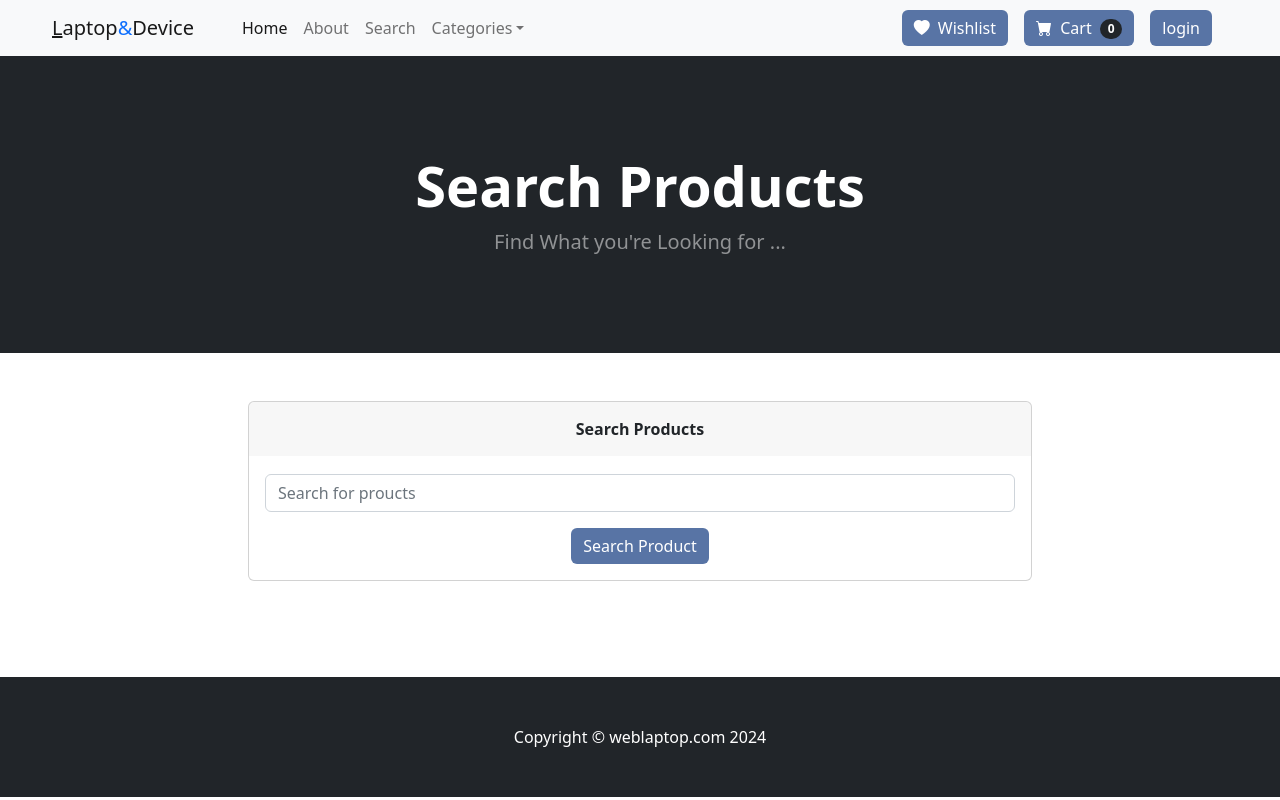
After one commit to thuong-2305/project-web-ecommerce-python, a Django app: page /search/ in a window 1280 px wide. The commit adds this page. Run offline with Django 5.2, Linux system fonts and the light colour scheme; some libraries are stand-ins or nearby versions.

Commit message:
Add feature search products

```diff
--- a/static/css/update_user.css
+++ b/static/css/update_user.css
@@ -13,7 +13,7 @@
     background-color: #fff;
 }
 
-.card {
+.card.shadow-sm {
     border-radius: 12px;
     overflow: hidden;
     border: none;
--- a/store/templates/navbar.html
+++ b/store/templates/navbar.html
@@ -8,6 +8,7 @@
             <ul class="navbar-nav me-auto mb-2 mb-lg-0 ms-lg-4">
                 <li class="nav-item"><a class="nav-link active" aria-current="page" href="{% url 'home' %}">Home</a></li>
                 <li class="nav-item"><a class="nav-link" href="{% url 'about' %}">About</a></li>
+                <li class="nav-item"><a class="nav-link" href="{% url 'search' %}">Search</a></li>
                 <li class="nav-item dropdown">
                     <a class="nav-link dropdown-toggle" id="navbarDropdown" href="#" role="button" data-bs-toggle="dropdown" aria-expanded="false">Categories</a>
                     <ul class="dropdown-menu" aria-labelledby="navbarDropdown">
@@ -45,7 +46,7 @@
                 </div>
 
                 {% else %}
-                <a href="{% url 'login' %}" class="btn btn-outline-dark me-3">login</a>
+                <a href="{% url 'login' %}" class="btn btn-outline-dark mx-3">login</a>
                 {% endif %}
             </div>
         </div>
--- /dev/null
+++ b/store/templates/search.html
@@ -0,0 +1,94 @@
+{% extends 'base.html' %}
+{% load humanize %}
+
+{% block content %}
+<header class="bg-dark py-5">
+    <div class="container px-4 px-lg-5 my-5">
+        <div class="text-center text-white">
+            <h1 class="display-4 fw-bolder">Search Products</h1>
+            <p class="lead fw-normal text-white-50 mb-0">Find What you're Looking for ...</p>
+        </div>
+    </div>
+</header>
+
+<div class="container">
+    <div class="row">
+        <center>
+            <div class="col-8 my-5">
+                <div class="card text-center">
+                    <div class="card-header">
+                        Search Products
+                    </div>
+                    <div class="card-body">
+                        <form action="{% url 'search' %}" method="post">
+                            {% csrf_token %}
+                            <div class="mb-3">
+                                <input type="text" class="form-control" placeholder="Search for proucts"
+                                    name="searched">
+                            </div>
+                            <button type="submit" class="btn btn-secondary">Search Product</button>
+                        </form>
+                    </div>
+                </div>
+                <br><br>
+            </div>
+            <div class="container px-4 px-lg-5 mt-5">
+                {% if searched %}
+                <div class="row gx-4 gx-lg-5 row-cols-2 row-cols-md-3 row-cols-xl-4 justify-content-start">
+                    {% for product in searched %}
+                    {% if product.is_sale %}
+                    <div class="col mb-5">
+                        <div class="card h-70">
+                            <div class="badge bg-danger text-white position-absolute"
+                                style="top: 0.5rem; right: 0.5rem">Sale
+                            </div>
+                            <!-- Product image-->
+                            <img class="card-img-top" src="{{ product.image.url }}" alt="..." />
+                            <!-- Product details-->
+                            <div class="card-body p-4">
+                                <div class="text-center">
+                                    <!-- Product name-->
+                                    <h5 class="fw-semibold text-secondary">{{ product.name }}</h5>
+                                    <!-- Product price-->
+                                    <strike class="">{{ product.price|floatformat:0|intcomma }} đ</strike> <br>
+                                    <span class="text-primary fw-bold fs-5">{{ product.sale_price|floatformat:0|intcomma }} đ</span>
+                                </div>
+                            </div>
+                            <!-- Product actions-->
+                            <div class="card-footer p-4 pt-0 border-top-0 bg-transparent">
+                                <div class="text-center"><a class="btn btn-outline-dark mt-auto"
+                                        href="{% url 'product' product.id %}">View product</a></div>
+                            </div>
+                        </div>
+                    </div>
+                    {% else %}
+                    <div class="col mb-5">
+                        <div class="card h-70">
+                            <!-- Product image-->
+                            <img class="card-img-top" src="{{ product.image.url }}" alt="..." />
+                            <!-- Product details-->
+                            <div class="card-body p-4">
+                                <div class="text-center">
+                                    <!-- Product name-->
+                                    <h5 class="fw-semibold text-secondary">{{ product.name }}</h5>
+                                    <!-- Product price-->
+                                    <span class="text-primary fw-bold fs-5">{{ product.price|floatformat:0|intcomma }}
+                                        đ</span>
+                                </div>
+                            </div>
+                            <!-- Product actions-->
+                            <div class="card-footer p-4 pt-0 border-top-0 bg-transparent">
+                                <div class="text-center"><a class="btn btn-outline-dark mt-auto"
+                                        href="{% url 'product' product.id %}">View product</a></div>
+                            </div>
+                        </div>
+                    </div>
+                    {% endif %}
+                    {% endfor %}
+                </div>
+                {% endif %}
+            </div>
+        </center>
+    </div>
+</div>
+{% endblock %}
--- a/store/templates/update_user.html
+++ b/store/templates/update_user.html
@@ -29,7 +29,7 @@
             <div class="col-md-6">
                 <div class="card shadow-sm">
                     <div class="card-body">
-                        <form method="post" action="{% url 'register' %}">
+                        <form method="post" action="{% url 'update_user' %}">
                             {% csrf_token %}
 
                             <!-- Username Field -->
--- a/store/urls.py
+++ b/store/urls.py
@@ -12,4 +12,5 @@ urlpatterns = [
     path('product/<int:pk>', views.product, name='product'),
     path('category/<str:foo>', views.category, name='category'),
     path('category_summary/', views.category_summary, name='category_summary'),
+    path('search/',  views.search, name="search"),
 ]
--- a/store/views.py
+++ b/store/views.py
@@ -4,6 +4,21 @@ from django.contrib.auth import authenticate, login, logout
 from django.contrib import messages
 from .forms import SignUpForm, UpdateUserForm
 from django.contrib.auth.models import User
+from django.db.models import Q
+
+
+def search(request):
+    #Determine if they filled out the form
+    if request.method == 'POST':
+        searched = request.POST['searched']
+        #Query the products from db product
+        searched = Product.objects.filter(Q(name__icontains=searched) | Q(description__icontains=searched))
+        if not searched:
+            messages.success(request, "That product not exits... please again search!")
+        return render(request, "search.html", {"searched" : searched})
+    else:
+        return render(request, "search.html", {})
+
 
 
 def update_user(request):
```
Also changed, not shown: store/models.py (+11 -0 lines), db.sqlite3.
